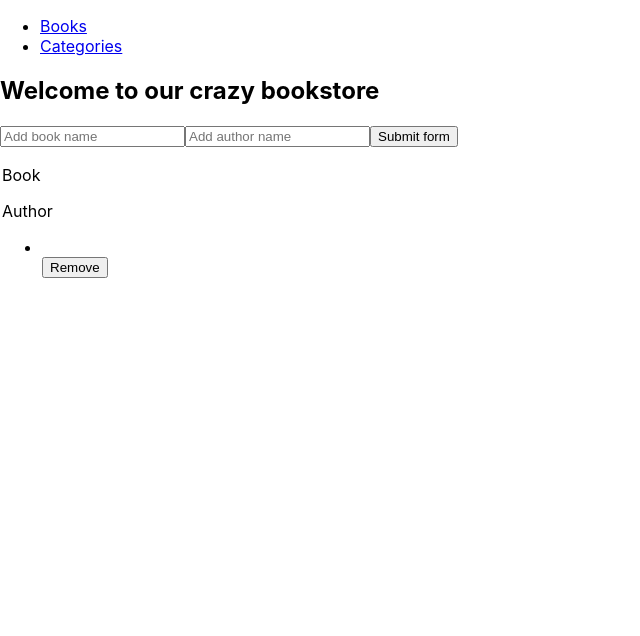
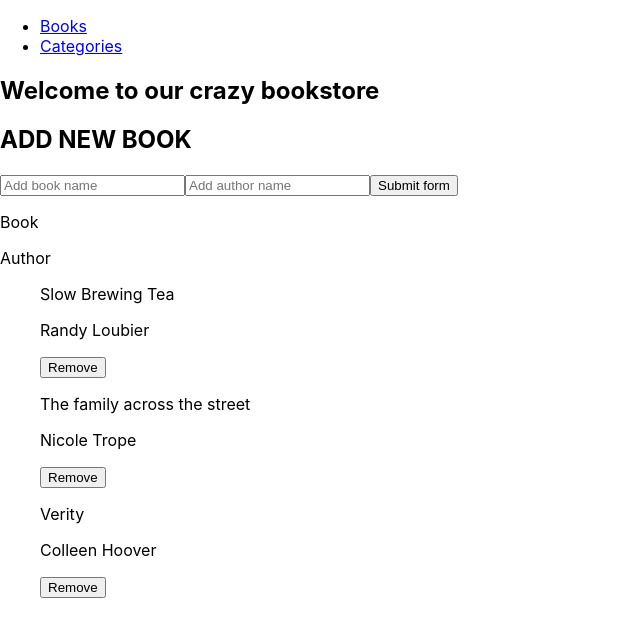
Before and after one commit to Thinus01/Bookstore, a React (Create React App) app: page / in a window 1280 px wide. Shown: the top 636 px of the page, without its empty margins (0-640 px from the left). Built offline with nearby package versions, Linux system fonts and the light colour scheme.

Commit message:
Add functionality to bookstore form

```diff
--- a/src/components/book.js
+++ b/src/components/book.js
@@ -1,35 +1,26 @@
-import React, { useState } from 'react';
 import PropTypes from 'prop-types';
+import { useDispatch } from 'react-redux';
+import { removeBookAction } from '../redux/books/books';
 
-// below strings are only placeholders and will be removed when functionality has been implimented
-const Book = ({ title, author }) => (
-  <div>
-    <tr>
-      <td>{ title }</td>
-      <td>{ author }</td>
-    </tr>
-    <button type="submit">Remove</button>
-  </div>
-);
+const Book = (props) => {
+  const { id, title, author } = props;
+  const dispatch = useDispatch();
+  const onRemoveBook = () => {
+    dispatch(removeBookAction(id));
+  };
+  return (
+    <div>
+      <p>{ title }</p>
+      <p>{ author }</p>
+      <button onClick={onRemoveBook} type="submit">Remove</button>
+    </div>
+  );
+};
 
 Book.propTypes = {
   title: PropTypes.string.isRequired,
   author: PropTypes.string.isRequired,
-};
-
-const Display = () => {
-  const [state] = useState({ title: 'book 1', author: 'author 1' });
-  const { title, author } = state;
-  useState({ title, author });
-  return (
-    <>
-      <Book
-        title={title}
-        author={author}
-      />
-    </>
-  );
+  id: PropTypes.string.isRequired,
 };
 
 export default Book;
-export { Display };
--- a/src/components/bookList.js
+++ b/src/components/bookList.js
@@ -1,18 +1,24 @@
 import React from 'react';
+import { useSelector } from 'react-redux';
 import NewBook from './newBook';
 import Book from './book';
 
-const BookList = () => (
+const BookList = () => {
+  const booksData = useSelector((state) => state.books);
+  return (
     <section>
       <NewBook />
-    <table>
+      <div>
         <p>Book</p>
         <p>Author</p>
         <ul>
-        <li><Book /></li>
+          {booksData.books.map((book) => (
+            <Book title={book.title} id={book.id} author={book.author} key={book.id} />
+          ))}
         </ul>
-    </table>
+      </div>
     </section>
   );
+};
 
 export default BookList;
--- a/src/components/categories.js
+++ b/src/components/categories.js
@@ -1,5 +1,20 @@
-const Categories = () => (
-  <button type="button">Check status</button>
-);
+import React from 'react';
+import { useDispatch, useSelector } from 'react-redux';
+import { status } from '../redux/categories/categories';
+
+const Categories = () => {
+  const categoriesData = useSelector((state) => state.categories);
+  const dispatch = useDispatch();
+  const onButtonClick = () => {
+    dispatch(status());
+  };
+
+  return (
+    <div>
+      <button onClick={onButtonClick} type="button">Check status</button>
+      <h1>{categoriesData.categories[0]}</h1>
+    </div>
+  );
+};
 
 export default Categories;
--- a/src/components/newBook.js
+++ b/src/components/newBook.js
@@ -1,9 +1,36 @@
-const NewBook = () => (
-  <form>
-    <input placeholder="Add book name" required />
-    <input placeholder="Add author name" required />
-    <button type="submit">Submit form</button>
-  </form>
-);
+import React, { useState } from 'react';
+import { useDispatch, useSelector } from 'react-redux';
+import { addBookAction } from '../redux/books/books';
+
+const NewBook = () => {
+  const [bookState, setBookState] = useState({ id: '', title: '', author: '' });
+  const bookData = useSelector((state) => state.books);
+  const booksArray = bookData.books;
+  const bookID = booksArray.length;
+
+  const onAddingBook = (e) => {
+    setBookState({
+      ...bookState, id: (bookID + 1).toString(), [e.target.name]: [e.target.value].toString(),
+    });
+  };
+
+  const dispatch = useDispatch();
+  const onBookSubmit = (e) => {
+    e.preventDefault();
+    dispatch(addBookAction(bookState));
+    setBookState({ id: '', title: '', author: '' });
+  };
+
+  return (
+    <div>
+      <h2>ADD NEW BOOK</h2>
+      <form onSubmit={onBookSubmit}>
+        <input type="text" name="title" value={bookState.title} onChange={onAddingBook} placeholder="Add book name" required />
+        <input type="text" name="author" value={bookState.author} onChange={onAddingBook} placeholder="Add author name" required />
+        <button type="submit">Submit form</button>
+      </form>
+    </div>
+  );
+};
 
 export default NewBook;
--- a/src/index.js
+++ b/src/index.js
@@ -2,13 +2,17 @@ import React from 'react';
 import ReactDOM from 'react-dom/client';
 import './index.css';
 import { BrowserRouter } from 'react-router-dom';
+import { Provider } from 'react-redux';
 import App from './App';
+import store from './redux/configureStore';
 
 const root = ReactDOM.createRoot(document.getElementById('root'));
 root.render(
   <React.StrictMode>
     <BrowserRouter>
-      <App />
+      <Provider store={store}>
+        <App />
+      </Provider>
     </BrowserRouter>
   </React.StrictMode>,
 );
--- a/src/redux/books/books.js
+++ b/src/redux/books/books.js
@@ -2,7 +2,21 @@ const ADD = 'bookstore/books/ADD';
 const REMOVE = 'bookstore/books/REMOVE';
 
 const initialState = {
-  books: [],
+  books: [{
+    id: '1',
+    title: 'Slow Brewing Tea',
+    author: 'Randy Loubier',
+  },
+  {
+    id: '2',
+    title: 'The family across the street',
+    author: 'Nicole Trope',
+  },
+  {
+    id: '3',
+    title: 'Verity',
+    author: 'Colleen Hoover',
+  }],
 };
 
 export const addBookAction = (newBook) => ({ type: ADD, newBook });
--- a/src/redux/categories/categories.js
+++ b/src/redux/categories/categories.js
@@ -6,7 +6,7 @@ export const status = () => ({ type: STATUS });
 const categoriesReducer = (state = initialState, action) => {
   if (action.type === STATUS) {
     return {
-      categories: [...state.categories, 'Under construction'],
+      categories: [...state.categories, 'Under Construction'],
     };
   }
   return state;
```
Also changed, not shown: 1 other file (tests, documents, lock files or other folders). Lines whose indentation alone changed are shown as unchanged.
